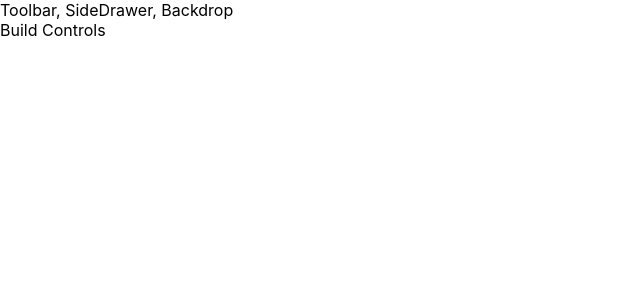
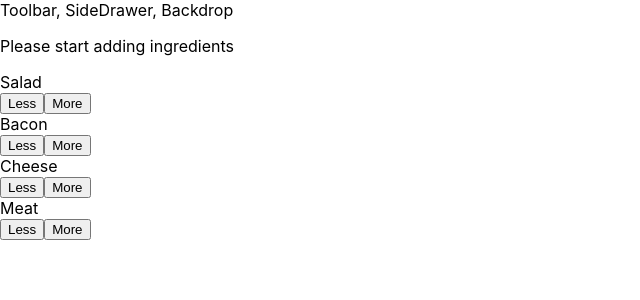
Before and after one commit to SimasDei/udemy-react-burger-builder, a React app: page / in a window 1280 px wide. Shown: the top 300 px of the page, without its empty margins (0-640 px from the left). Built offline with nearby package versions, Linux system fonts and the light colour scheme.

Commit message:
add ingredients dynamically

```diff
--- /dev/null
+++ b/src/components/Burger/BuildControls/BuildControl/BuildControl.css
@@ -0,0 +1,57 @@
+.BuildControl {
+    display: flex;
+    justify-content: space-between;
+    align-items: center;
+    margin: 5px 0;
+}
+
+
+.BuildControl button {
+    display: block;
+    font: inherit;
+    padding: 5px;
+    margin: 0 5px;
+    width: 80px;
+    border: 1px solid #AA6817;
+    cursor: pointer;
+    outline: none;
+}
+
+.BuildControl button:disabled {
+    background-color: #AC9980;
+    border: 1px solid #7E7365;
+    color: #ccc;
+    cursor: default;
+}
+
+.BuildControl button:hover:disabled {
+    background-color: #AC9980;
+    color: #ccc;
+    cursor: not-allowed;
+}
+
+.Label {
+    padding: 10px;
+    font-weight: bold;
+    width: 80px;
+}
+
+.BuildControl .Less {
+    background-color: #D39952;
+    color: white;
+}
+
+.BuildControl .More {
+    background-color: #8F5E1E;
+    color: white;
+}
+
+.BuildControl .Less:hover, .BuildControl .Less:active {
+    background-color: #DAA972;
+    color: white;
+}
+
+.BuildControl .More:hover,.BuildControl .More:active {
+    background-color: #99703F;
+    color: white;
+}
--- /dev/null
+++ b/src/components/Burger/BuildControls/BuildControl/BuildControl.js
@@ -0,0 +1,14 @@
+import React from 'react';
+import classes from './BuildControl.css';
+
+const BuildControl = (props) => {
+  return (
+    <div className={classes.BuildControl}>
+      <div className={classes.Label}>{props.label}</div>
+      <button className={classes.Less}>Less</button>
+      <button className={classes.More} onClick={props.added}>More</button>
+    </div>
+  )
+};
+
+export default BuildControl;
--- /dev/null
+++ b/src/components/Burger/BuildControls/BuildControls.css
@@ -0,0 +1,10 @@
+.BuildControls {
+    width: 100%;
+    background-color: #cf8f2e;
+    display: flex;
+    flex-flow: column;
+    align-items: center;
+    box-shadow: 0 2px 1px #ccc;
+    margin: auto;
+    padding: 10px 0;
+}
--- /dev/null
+++ b/src/components/Burger/BuildControls/BuildControls.js
@@ -0,0 +1,25 @@
+import React from 'react';
+import BuildControl from './BuildControl/BuildControl';
+import classes from './BuildControls.css'
+
+const controls = [
+  {label: 'Salad', type: 'salad'},
+  {label: 'Bacon', type: 'bacon'},
+  {label: 'Cheese', type: 'cheese'},
+  {label: 'Meat', type: 'meat'}
+];
+
+const BuildControls = (props) => {
+  return (
+    <div className={classes.BuildControls}>
+      {controls.map(ctrl =>(
+        <BuildControl
+          key={ctrl.label}
+          label={ctrl.label}
+          added={() => props.ingredientAdded(ctrl.type)}/>
+      ))}
+    </div>
+  )
+};
+
+export default BuildControls;
--- a/src/components/Burger/Burger.js
+++ b/src/components/Burger/Burger.js
@@ -3,7 +3,7 @@ import classes from './Burger.css';
 import BurgerIngredient from './BurgerIngredient/BurgerIngredient';
 
 const burger = (props) => {
-  const transIngredients = Object.keys(props.ingredients)
+  let transIngredients = Object.keys(props.ingredients)
     .map(igKey => {
       return [...Array(props.ingredients[igKey])].map((_, i) => {
         return <BurgerIngredient key={igKey + i} type={igKey}/>
@@ -12,8 +12,9 @@ const burger = (props) => {
     .reduce((arr, el) => {
       return arr.concat(el)
     }, []);
-
-  console.log({transIngredients});
+  if (transIngredients.length === 0)  {
+    transIngredients = <p>Please start adding ingredients</p>
+  }
   return (
     <div className={classes.Burger}>
       <BurgerIngredient type={'bread-top'} />
--- a/src/containers/BurgerBuilder/BurgerBuilder.js
+++ b/src/containers/BurgerBuilder/BurgerBuilder.js
@@ -1,6 +1,14 @@
 import React, {Component} from 'react';
 import Aux from '../../hoc/Auxilary';
 import Burger from '../../components/Burger/Burger';
+import BuildControls from '../../components/Burger/BuildControls/BuildControls';
+
+const INGREDIENT_PRICES = {
+  salad: 0.5,
+  cheese: 0.5,
+  meat: 1,
+  bacon: 0.5
+};
 
 class BurgerBuilder extends Component {
   state = {
@@ -9,14 +17,33 @@ class BurgerBuilder extends Component {
       bacon: 0,
       cheese: 0,
       meat: 0,
-    }
+    },
+    totalPrice: 4
+  };
+
+  addIngredientHandler = (type) => {
+    const oldCount = this.state.ingredients[type];
+    const updatedCount = oldCount + 1;
+    const updatedIngredients = {
+      ...this.state.ingredients
+    };
+    updatedIngredients[type] = updatedCount;
+    const priceAddition = INGREDIENT_PRICES[type];
+    const oldPrice = this.state.totalPrice;
+    const newPrice = oldPrice + priceAddition;
+    this.setState({totalPrice: newPrice, ingredients: updatedIngredients})
+  };
+
+  removeIngredientHandler = (type) => {
+
   };
 
   render() {
     return (
       <Aux>
         <Burger ingredients={this.state.ingredients} />
-        <div>Build Controls</div>
+        <BuildControls
+        ingredientAdded={this.addIngredientHandler}/>
       </Aux>
     );
   }
```
